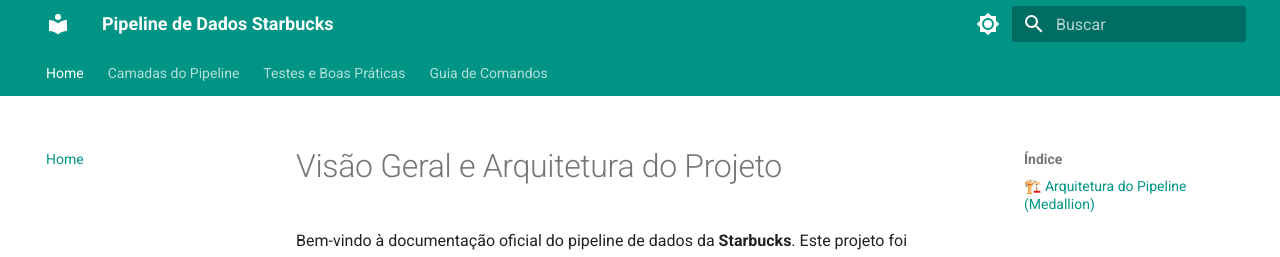
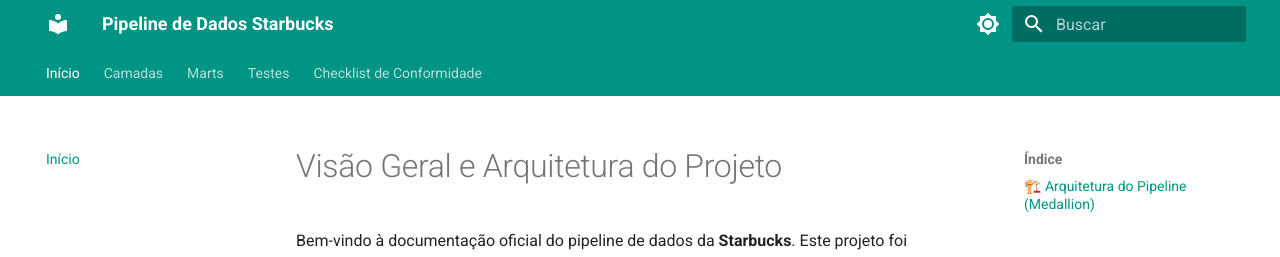
Before and after one commit to Well-cre/starbucks, an MkDocs documentation site: the page built from docs/index.md, in a window 1280 px wide and 1034 px high. Shown: the top 257 px of the window. Built offline with MkDocs 1.6.1 and Material for MkDocs 9.7.7, drawn with Linux system fonts in a browser that asks for light colours.

Commit message:
docs: adicionar checklist de conformidade ao menu de navegacao do mkdocs

```diff
--- a/mkdocs.yml
+++ b/mkdocs.yml
@@ -44,3 +44,10 @@ nav:
   - Camadas do Pipeline: camadas.md
   - Testes e Boas Práticas: testes_boas_praticas.md
   - Guia de Comandos: comandos.md
+
+nav:
+  - Início: index.md
+  - Camadas: camadas.md
+  - Marts: marts.md
+  - Testes: testes.md
+  - Checklist de Conformidade: checklist.md
```
